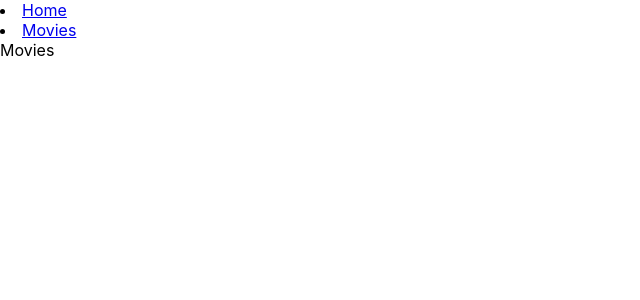
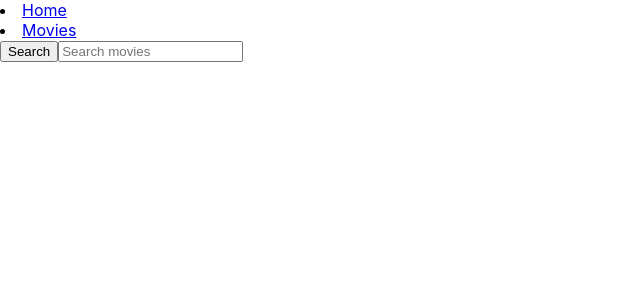
Before and after one commit to Kate-Mil/goit-react-hw-05-movies, a React (Create React App) app: page /goit-react-hw-05-movies/movies in a window 1280 px wide. Shown: the top 300 px of the page, without its empty margins (0-640 px from the left). Built offline with nearby package versions, Linux system fonts and the light colour scheme.

Commit message:
add searchForm and Movie page

```diff
--- a/src/components/App.jsx
+++ b/src/components/App.jsx
@@ -2,6 +2,7 @@
 import Home from 'pages/Home';
 import { Route, Routes } from 'react-router-dom';
 import Layout from './Layout/Layout';
+import Movies from 'pages/Movies';
 
 export const App = () => {
   return (
@@ -9,7 +10,7 @@ export const App = () => {
       <Routes>
         <Route path="/" element={<Layout />}>
           <Route index element={<Home />} />
-          <Route path="/movies" element={<div>Movies</div>} />
+          <Route path="/movies" element={<Movies />} />
           <Route path="/movies/:movieId" element={<div>MovieDetails</div>}>
             <Route path="cast" element={<div>Cast</div>} />
             <Route path="reviews" element={<div>Reviews</div>} />
@@ -20,16 +21,3 @@ export const App = () => {
     </div>
   );
 };
-
-// const movieId = '755679';
-
-// async function fetchData() {
-//   try {
-//     const data = await getMovieById(movieId);
-//     console.log(data);
-//   } catch (error) {
-//     console.error(error);
-//   }
-// }
-
-// fetchData();
--- /dev/null
+++ b/src/components/SearchForm/SearchForm.jsx
@@ -0,0 +1,37 @@
+import { useSearchParams } from 'react-router-dom';
+import { useRef } from 'react';
+
+const SearchForm = () => {
+  const [, setSearchParams] = useSearchParams();
+  const formRef = useRef(null);
+
+  const handleSubmit = e => {
+    e.preventDefault();
+    const query = e.target.query.value.toLowerCase().trim();
+
+    if (!query) {
+      return;
+    }
+    setSearchParams({ query });
+    formRef.current.reset();
+  };
+
+  return (
+    <form onSubmit={handleSubmit} ref={formRef} class="form">
+      <button type="submit" class="button">
+        <span class="button-label">Search</span>
+      </button>
+
+      <input
+        class="input"
+        type="text"
+        autocomplete="off"
+        name="query"
+        autofocus
+        placeholder="Search movies"
+      />
+    </form>
+  );
+};
+
+export default SearchForm;
--- a/src/pages/Home.js
+++ b/src/pages/Home.js
@@ -26,7 +26,7 @@ const Home = () => {
 
   return (
     <>
-      <h1>Trending films</h1>
+      <h1>Trending today</h1>
 
       <MoviesList movies={movies} />
       {error && <p>{error.message}</p>}
--- a/src/pages/Movies.js
+++ b/src/pages/Movies.js
@@ -0,0 +1,45 @@
+import { useSearchParams } from 'react-router-dom';
+import { useState, useEffect } from 'react';
+import { getMovieByQueury } from 'services/getMovie-api';
+import SearchForm from 'components/SearchForm/SearchForm';
+import Loader from 'components/Loader/Loader';
+import MoviesList from 'components/MoviesList/MoviesList';
+
+const Movies = () => {
+  const [searchParams] = useSearchParams();
+  const [movies, setMovies] = useState([]);
+  const [isloading, setIsloading] = useState(false);
+  const [error, setError] = useState(null);
+  const query = searchParams.get('query');
+
+  useEffect(() => {
+    if (!query) {
+      return;
+    }
+    async function fetchData() {
+      setIsloading(true);
+      try {
+        const data = await getMovieByQueury(query);
+        console.log(data);
+        setMovies(data);
+      } catch (error) {
+        setError(error.message);
+      } finally {
+        setIsloading(false);
+      }
+    }
+
+    fetchData();
+  }, [query]);
+
+  return (
+    <>
+      <SearchForm />
+      <MoviesList movies={movies} />
+      {error && <p>{error.message}</p>}
+      {isloading && <Loader />}
+    </>
+  );
+};
+
+export default Movies;
--- a/src/services/getMovie-api.js
+++ b/src/services/getMovie-api.js
@@ -13,10 +13,11 @@ export const getTrendingMovie = async () => {
 };
 
 export const getMovieByQueury = async query => {
-  const response = await axios.get(
+  const { data } = await axios.get(
     `search/movie?api_key=${API_KEY}&query=${query}`
   );
-  return response.data;
+  const { results } = data;
+  return results;
 };
 
 export const getMovieById = async movieId => {
```
Also changed, not shown: src/components/MoviesList/MoviesList.jsx (+10 -0 lines), src/components/SearchForm/SearchForm.styled.jsx (added).
